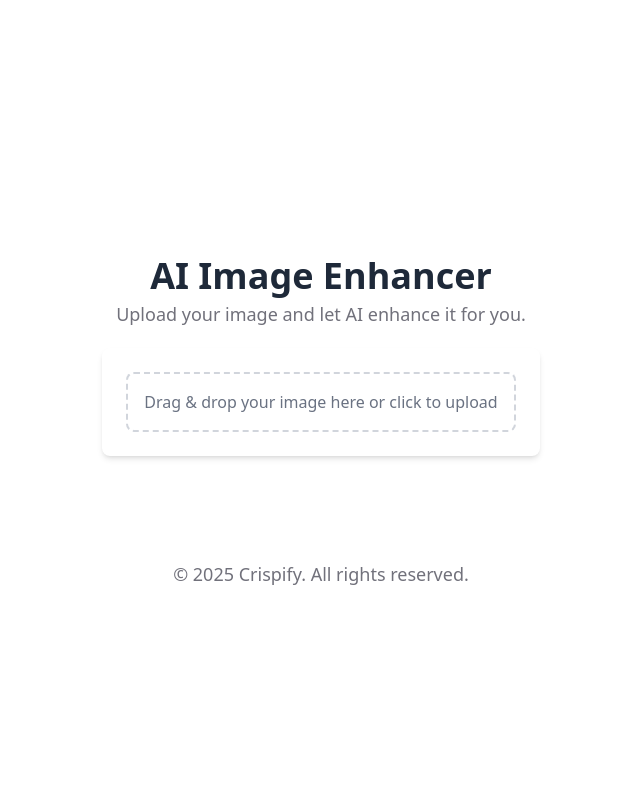
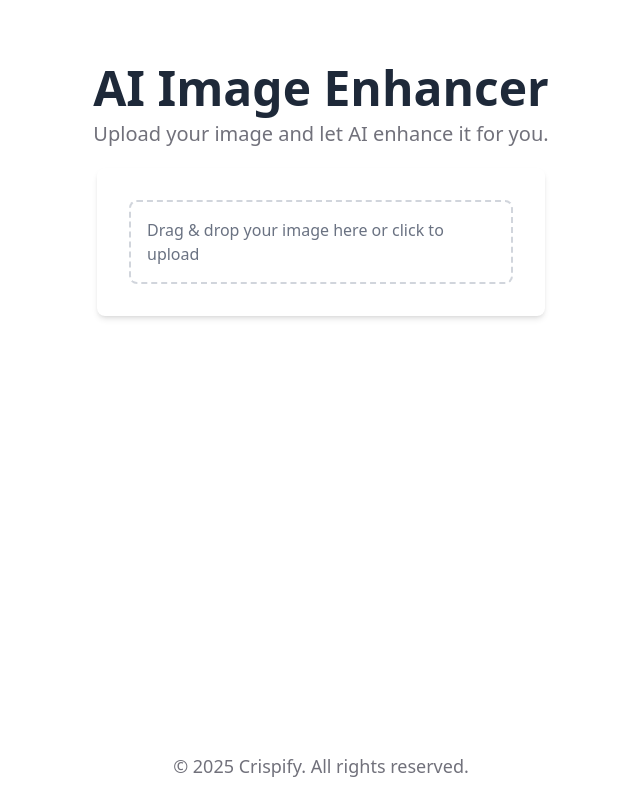
Before and after one commit to anuragbansall/Crispify, a React (Vite) app: page / in a window 1280 px wide. Shown: the whole page, without its empty margins (319-959 px from the left). Built offline with nearby package versions, Linux system fonts and the light colour scheme.

Commit message:
UI fixes

```diff
--- a/src/App.jsx
+++ b/src/App.jsx
@@ -15,7 +15,10 @@ function App() {
           <PreviewSection />
         </ImageProvider>
       </Container>
-      <Footer />
+
+      <div className="mt-auto">
+        <Footer />
+      </div>
     </div>
   );
 }
--- a/src/components/Container.jsx
+++ b/src/components/Container.jsx
@@ -2,7 +2,7 @@ import React from "react";
 
 function Container({ children }) {
   return (
-    <div className="mx-auto px-4 py-6  w-full max-w-2xl flex flex-col items-center justify-center">
+    <div className="mx-auto px-4 py-6  w-full container flex flex-col items-center justify-center">
       {children}
     </div>
   );
--- a/src/components/Footer.jsx
+++ b/src/components/Footer.jsx
@@ -3,7 +3,7 @@ import React from "react";
 function Footer() {
   return (
     <div>
-      <p className="text-center text-sm md:text-lg text-zinc-500 dark:text-zinc-200 mt-10 mb-5">
+      <p className="text-center text-sm md:text-lg text-zinc-500 dark:text-zinc-200 mt-10 mb-5 self-end">
         &copy; {new Date().getFullYear()} Crispify. All rights reserved.
       </p>
     </div>
--- a/src/components/Preview.jsx
+++ b/src/components/Preview.jsx
@@ -3,7 +3,7 @@ import Loading from "./Loading";
 
 function Preview({ image, alternativeText, tag = "original" }) {
   return (
-    <div className="relative shrink-0 w-[18rem] h-[18rem] rounded-md overflow-hidden">
+    <div className="relative shrink-0 w-[18rem] h-[18rem] xl:w-[20rem] xl:h-[20rem] rounded-md overflow-hidden">
       <div className="w-full h-full flex items-center justify-center bg-zinc-200 dark:bg-zinc-800">
         <p className="absolute top-2 left-2 text-sm font-semibold text-gray-700 bg-white dark:bg-zinc-700 dark:text-zinc-200 px-2 py-1 rounded-md shadow-md">
           {tag === "original" ? "Original Image" : "Enhanced Image"}
--- a/src/components/Upload.jsx
+++ b/src/components/Upload.jsx
@@ -29,7 +29,7 @@ function Upload() {
   };
 
   return (
-    <div className="bg-white dark:bg-zinc-800 shadow-md rounded-lg p-6 w-full max-w-md mx-auto">
+    <div className="bg-white dark:bg-zinc-800 shadow-md rounded-lg p-6 xl:p-8 w-full max-w-md mx-auto">
       <label
         className="border-2 border-dashed border-gray-300 dark:border-zinc-600 rounded-lg p-4 flex flex-col items-center justify-center cursor-pointer focus-visible:ring focus-visible:ring-blue-500"
         tabIndex="0"
--- a/src/components/UploadSection.jsx
+++ b/src/components/UploadSection.jsx
@@ -5,10 +5,10 @@ import Loading from "./Loading";
 function UploadSection() {
   return (
     <div className="my-10">
-      <h2 className="text-2xl md:text-4xl mb-1 font-semibold text-center">
+      <h2 className="text-2xl md:text-4xl xl:text-5xl mb-2 font-semibold text-center">
         AI Image Enhancer
       </h2>
-      <p className="text-sm md:text-lg text-center text-zinc-500 dark:text-zinc-400 mb-5">
+      <p className="text-sm md:text-lg xl:text-xl text-center text-zinc-500 dark:text-zinc-400 mb-5">
         Upload your image and let AI enhance it for you.
       </p>
       <Upload />
```
